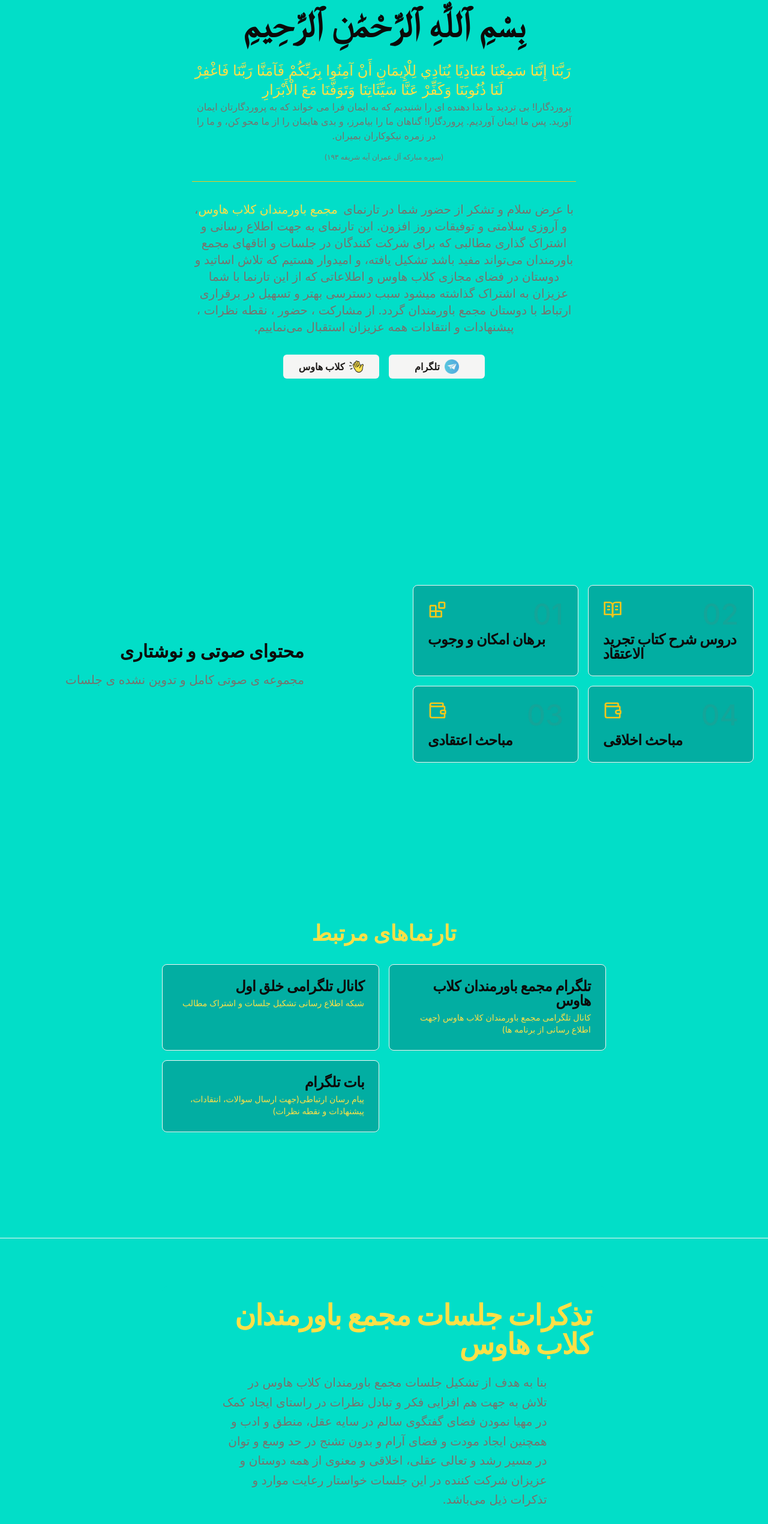
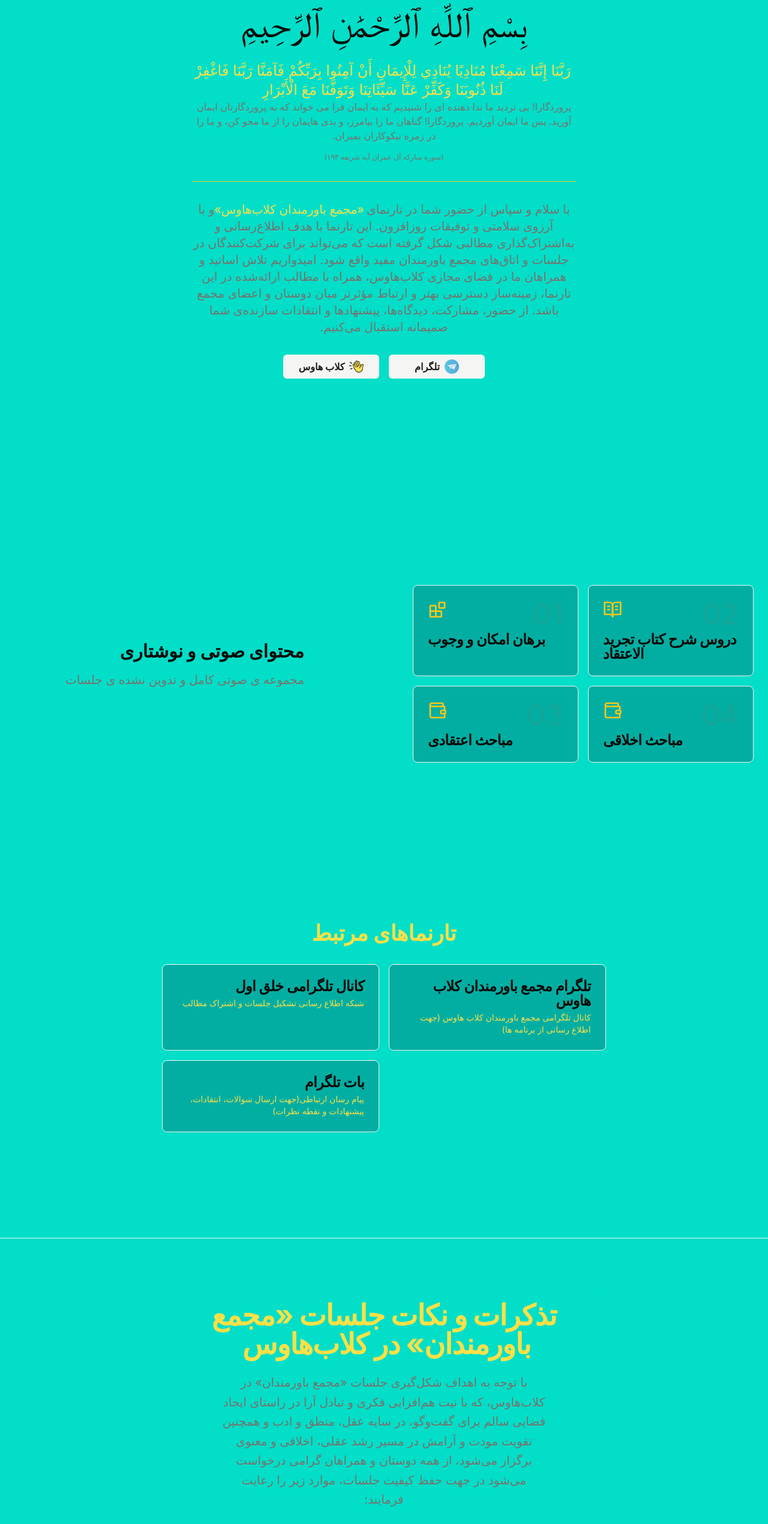
Before and after one commit to mah404/bavarmandan, a Next.js app: page / in a window 1280 px wide. Shown: the part 230-2770 px from the top of the page at 60% size. Built offline with nearby package versions, Linux system fonts and the light colour scheme; a web font is replaced by a local one.

Commit message:
Added Color

```diff
--- a/components/layout/sections/community.tsx
+++ b/components/layout/sections/community.tsx
@@ -17,24 +17,24 @@ export const CommunitySection = () => {
         <div className="lg:w-[60%] mx-auto">
           <Card
             dir="rtl"
-            className="bg-background border-none shadow-none text-right flex flex-col items-center justify-center"
+            className="bg-background border-none shadow-none text-center flex flex-col items-center justify-center"
           >
             <CardHeader>
               <CardTitle className="text-4xl md:text-5xl font-bold flex flex-col items-center">
                 <div>
                   <span className=" pl-2 bg-gradient-to-r text-yellow-300 bg-clip-text">
-                    تذکرات جلسات مجمع باورمندان کلاب هاوس
+                    تذکرات و نکات جلسات «مجمع باورمندان» در کلاب‌هاوس
                   </span>
                 </div>
               </CardTitle>
             </CardHeader>
             <CardContent className="lg:w-[80%] text-xl text-muted-foreground leading-relaxed">
-              بنا به هدف از تشکیل جلسات مجمع باورمندان کلاب هاوس در تلاش به جهت
-              هم افزایی فکر و تبادل نظرات در راستای ایجاد کمک در مهیا نمودن فضای
-              گفتگوی سالم در سایه عقل، منطق و ادب و همچنین ایجاد مودت و فضای
-              آرام و بدون تشنج در حد وسع و توان در مسیر رشد و تعالی عقلی، اخلاقی
-              و معنوی از همه دوستان و عزیزان شرکت کننده در این جلسات خواستار
-              رعایت موارد و تذکرات ذیل می‌باشد.
+              با توجه به اهداف شکل‌گیری جلسات «مجمع باورمندان» در کلاب‌هاوس، که
+              با نیت هم‌افزایی فکری و تبادل آرا در راستای ایجاد فضایی سالم برای
+              گفت‌وگو، در سایه عقل، منطق و ادب و همچنین تقویت مودت و آرامش در
+              مسیر رشد عقلی، اخلاقی و معنوی برگزار می‌شود، از همه دوستان و
+              همراهان گرامی درخواست می‌شود در جهت حفظ کیفیت جلسات، موارد زیر را
+              رعایت فرمایند:
             </CardContent>
             <CardContent className="lg:w-[80%] text-xl text-muted-foreground ">
               🔸 حفظ آرامش، ادب و اخلاق و رعایت کرامت انسانی در رفتار، گفتار و
--- a/components/layout/sections/hero.tsx
+++ b/components/layout/sections/hero.tsx
@@ -17,7 +17,7 @@ export const HeroSection = () => {
             <span> </span>
           </Badge>
 
-          <div className="max-w-screen-md mx-auto text-center text-6xl md:text-6xl font-bold">
+          <div className="max-w-screen-md mx-auto text-center text-4xl md:text-6xl font-thin">
             <h1>بِسْمِ ٱللَّهِ ٱلرَّحْمَٰنِ ٱلرَّحِيمِ </h1>
           </div>
 
@@ -25,7 +25,7 @@ export const HeroSection = () => {
             className="max-w-screen-sm mx-auto text-md text-muted-foreground text-gray-100  flex-col flex"
             dir="rtl"
           >
-            <span className="text-yellow-300 text-2xl  pr-1">
+            <span className="text-yellow-300 text-2xl text-bold pr-1">
               رَبَّنَا إِنَّنَا سَمِعْنَا مُنَادِيًا يُنَادِي لِلْإِيمَانِ أَنْ
               آمِنُوا بِرَبِّكُمْ فَآمَنَّا رَبَّنَا فَاغْفِرْ لَنَا ذُنُوبَنَا
               وَكَفِّرْ عَنَّا سَيِّئَاتِنَا وَتَوَفَّنَا مَعَ الْأَبْرَارِ
@@ -45,17 +45,17 @@ export const HeroSection = () => {
             dir="rtl"
             className="max-w-screen-sm text-gray-100 mx-auto text-xl text-muted-foreground"
           >
-            با عرض سلام و تشکر از حضور شما در تارنمای{" "}
+            با سلام و سپاس از حضور شما در تارنمای
             <span className="text-yellow-300 pr-1">
-              مجمع باورمندان کلاب هاوس
+              «مجمع باورمندان کلاب‌هاوس»
             </span>
-            ، و آروزی سلامتی و توفیقات روز افزون. این تارنمای به جهت اطلاع رسانی
-            و اشتراک گذاری مطالبی که برای شرکت کنندگان در جلسات و اتاقهای مجمع
-            باورمندان می‌تواند مفید باشد تشکیل یافته، و امیدوار هستیم که تلاش
-            اساتید و دوستان در فضای مجازی کلاب هاوس و اطلاعاتی که از این تارنما
-            با شما عزیزان به اشتراک گذاشته میشود سبب دسترسی بهتر و تسهیل در
-            برقراری ارتباط با دوستان مجمع باورمندان گردد. از مشارکت ، حضور ،
-            نقطه نظرات ، پیشنهادات و انتقادات همه عزیزان استقبال می‌نماییم.
+            و با آرزوی سلامتی و توفیقات روزافزون. این تارنما با هدف اطلاع‌رسانی
+            و به‌اشتراک‌گذاری مطالبی شکل گرفته است که می‌تواند برای شرکت‌کنندگان
+            در جلسات و اتاق‌های مجمع باورمندان مفید واقع شود. امیدواریم تلاش
+            اساتید و همراهان ما در فضای مجازی کلاب‌هاوس، همراه با مطالب
+            ارائه‌شده در این تارنما، زمینه‌ساز دسترسی بهتر و ارتباط مؤثرتر میان
+            دوستان و اعضای مجمع باشد. از حضور، مشارکت، دیدگاه‌ها، پیشنهادها و
+            انتقادات سازنده‌ی شما صمیمانه استقبال می‌کنیم.
           </p>
 
           <div className="space-y-4 md:space-y-0 md:space-x-4">
```
